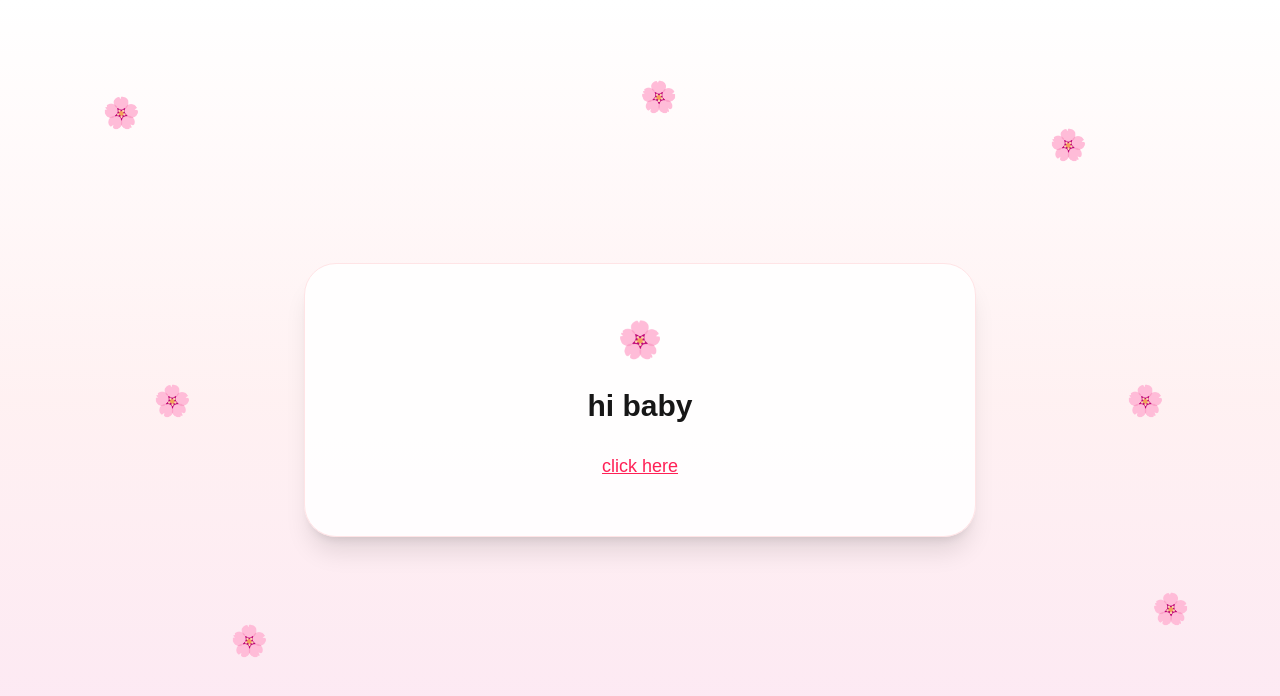
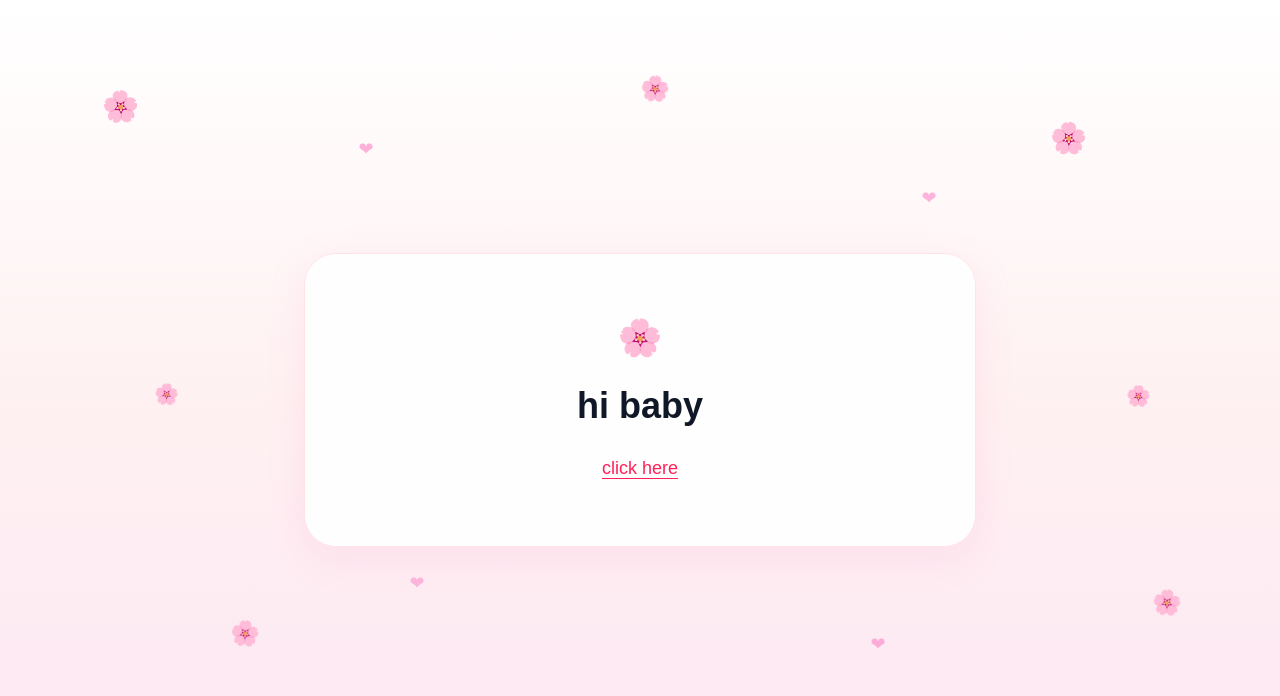
Before and after one commit to exlmao1234/date-site, a Next.js app: page / in a window 1280 px wide. Shown: the top 696 px of the page. Built offline with nearby package versions, Linux system fonts and the light colour scheme.

Commit message:
Update page.tsx

```diff
--- a/app/page.tsx
+++ b/app/page.tsx
@@ -5,26 +5,45 @@ import { motion } from "framer-motion";
 
 function FloatingDecor() {
   const flowers = [
-    { left: "8%", top: "12%" },
-    { left: "18%", top: "78%" },
-    { left: "82%", top: "16%" },
-    { left: "90%", top: "74%" },
-    { left: "50%", top: "10%" },
-    { left: "12%", top: "48%" },
-    { left: "88%", top: "48%" },
+    { left: "8%", top: "12%", size: "text-3xl", delay: 0 },
+    { left: "18%", top: "78%", size: "text-2xl", delay: 0.8 },
+    { left: "82%", top: "16%", size: "text-3xl", delay: 0.4 },
+    { left: "90%", top: "74%", size: "text-2xl", delay: 1.1 },
+    { left: "50%", top: "10%", size: "text-2xl", delay: 0.6 },
+    { left: "12%", top: "48%", size: "text-xl", delay: 1.4 },
+    { left: "88%", top: "48%", size: "text-xl", delay: 1.7 },
+  ];
+
+  const hearts = [
+    { left: "28%", top: "18%", delay: 0.2 },
+    { left: "72%", top: "24%", delay: 0.9 },
+    { left: "32%", top: "72%", delay: 1.2 },
+    { left: "68%", top: "80%", delay: 0.5 },
   ];
 
   return (
     <div className="absolute inset-0 pointer-events-none overflow-hidden">
       {flowers.map((item, i) => (
         <motion.div
-          key={i}
-          className="absolute text-3xl"
+          key={`flower-${i}`}
+          className={`absolute ${item.size}`}
           style={{ left: item.left, top: item.top }}
-          animate={{ y: [0, -10, 0] }}
-          transition={{ duration: 4, repeat: Infinity }}
+          animate={{ y: [0, -8, 0], rotate: [0, 4, -4, 0] }}
+          transition={{ duration: 4, repeat: Infinity, delay: item.delay }}
         >
           🌸
+        </motion.div>
+      ))}
+
+      {hearts.map((item, i) => (
+        <motion.div
+          key={`heart-${i}`}
+          className="absolute text-pink-300 text-lg"
+          style={{ left: item.left, top: item.top }}
+          animate={{ y: [0, -10, 0], opacity: [0.45, 0.9, 0.45] }}
+          transition={{ duration: 3.6, repeat: Infinity, delay: item.delay }}
+        >
+          ❤
         </motion.div>
       ))}
     </div>
@@ -32,20 +51,24 @@ function FloatingDecor() {
 }
 
 function ConfettiBurst() {
-  const pieces = Array.from({ length: 20 });
+  const pieces = Array.from({ length: 20 }, (_, i) => ({
+    left: 8 + i * 4.2,
+    delay: i * 0.04,
+    emoji: i % 3 === 0 ? "❤" : i % 3 === 1 ? "✿" : "✨",
+  }));
 
   return (
     <div className="absolute inset-0 pointer-events-none overflow-hidden">
-      {pieces.map((_, i) => (
+      {pieces.map((piece, i) => (
         <motion.div
           key={i}
-          className="absolute text-2xl"
-          style={{ left: `${Math.random() * 100}%`, top: "0%" }}
-          initial={{ y: -20, opacity: 0 }}
-          animate={{ y: 300, opacity: [0, 1, 0] }}
-          transition={{ duration: 2, delay: i * 0.05 }}
+          className="absolute text-xl md:text-2xl"
+          style={{ left: `${piece.left}%`, top: "8%" }}
+          initial={{ y: -20, opacity: 0, rotate: 0 }}
+          animate={{ y: [0, 180, 320], opacity: [0, 1, 1, 0], rotate: [0, 30, -30, 0] }}
+          transition={{ duration: 2.8, delay: piece.delay, ease: "easeOut" }}
         >
-          💗
+          {piece.emoji}
         </motion.div>
       ))}
     </div>
@@ -54,41 +77,72 @@ function ConfettiBurst() {
 
 export default function CuteDateInviteWebsite() {
   const [loading, setLoading] = React.useState(true);
+  const [progress, setProgress] = React.useState(0);
   const [step, setStep] = React.useState(0);
   const [noClicks, setNoClicks] = React.useState(0);
   const [accepted, setAccepted] = React.useState(false);
   const [noPosition, setNoPosition] = React.useState({ x: 0, y: 0 });
 
   React.useEffect(() => {
-    const timer = setTimeout(() => {
-      setLoading(false);
-    }, 2000);
+    const duration = 3200;
+    const intervalTime = 45;
+    const increment = 100 / (duration / intervalTime);
 
-    return () => clearTimeout(timer);
+    const interval = setInterval(() => {
+      setProgress((prev) => {
+        const next = prev + increment;
+        if (next >= 100) {
+          clearInterval(interval);
+          setTimeout(() => setLoading(false), 150);
+          return 100;
+        }
+        return next;
+      });
+    }, intervalTime);
+
+    return () => clearInterval(interval);
   }, []);
 
   const nextStep = () => setStep((s) => s + 1);
 
   const handleNo = () => {
-    setNoClicks((n) => n + 1);
+    setNoClicks((n) => Math.min(n + 1, 6));
 
     setNoPosition({
-      x: Math.random() * 200 - 100,
-      y: Math.random() * 200 - 100,
+      x: Math.random() * 180 - 90,
+      y: Math.random() * 120 - 60,
     });
   };
 
-  const yesScale = 1 + noClicks * 0.1;
-  const noScale = Math.max(1 - noClicks * 0.15, 0.4);
+  const yesScale = 1 + noClicks * 0.08;
+  const noScale = Math.max(1 - noClicks * 0.12, 0.45);
 
   if (loading) {
     return (
-      <div className="min-h-screen flex items-center justify-center bg-pink-50">
-        <div className="text-center">
-          <div className="text-4xl mb-4">💗</div>
-          <p className="text-xl font-semibold text-pink-600">
-            for Mamiringui only...
-          </p>
+      <div className="min-h-screen bg-gradient-to-b from-white via-rose-50 to-pink-100 flex items-center justify-center px-6">
+        <div className="w-full max-w-md text-center">
+          <motion.div
+            initial={{ opacity: 0, y: 8 }}
+            animate={{ opacity: 1, y: 0 }}
+            className="rounded-[2rem] border border-rose-100 bg-white/90 backdrop-blur-sm shadow-[0_10px_40px_rgba(244,114,182,0.12)] px-8 py-10"
+          >
+            <div className="text-5xl mb-4">💗</div>
+            <p className="text-2xl font-semibold text-rose-500">for Mamiringui only...</p>
+            <p className="text-sm text-rose-300 mt-2">opening something cute</p>
+
+            <div className="mt-6 w-full h-3 bg-rose-100 rounded-full overflow-hidden">
+              <motion.div
+                className="h-full rounded-full bg-gradient-to-r from-rose-300 via-pink-400 to-rose-500"
+                initial={{ width: 0 }}
+                animate={{ width: `${progress}%` }}
+                transition={{ ease: "easeOut", duration: 0.2 }}
+              />
+            </div>
+
+            <p className="mt-3 text-sm font-medium text-rose-400">
+              {Math.min(100, Math.round(progress))}%
+            </p>
+          </motion.div>
         </div>
       </div>
     );
@@ -98,56 +152,70 @@ export default function CuteDateInviteWebsite() {
     <div className="min-h-screen bg-gradient-to-b from-white via-rose-50 to-pink-100 flex items-center justify-center px-6 py-10 relative overflow-hidden">
       <FloatingDecor />
 
-      <div className="relative w-full max-w-2xl">
-        <div className="rounded-[2rem] border border-rose-100 bg-white/90 shadow-xl px-8 py-14 text-center">
-
+      <motion.div
+        initial={{ opacity: 0, y: 12 }}
+        animate={{ opacity: 1, y: 0 }}
+        transition={{ duration: 0.45 }}
+        className="relative w-full max-w-2xl"
+      >
+        <div className="rounded-[2rem] border border-rose-100 bg-white/90 backdrop-blur-sm shadow-[0_10px_40px_rgba(244,114,182,0.12)] px-8 py-14 md:px-14 md:py-16 text-center">
           {!accepted ? (
             <>
               {step === 0 && (
-                <div className="space-y-7">
+                <motion.div
+                  key="step-0"
+                  initial={{ opacity: 0, y: 10 }}
+                  animate={{ opacity: 1, y: 0 }}
+                  className="space-y-7"
+                >
                   <div className="text-4xl">🌸</div>
-                  <h1 className="text-3xl font-semibold">hi baby</h1>
-
+                  <h1 className="text-3xl md:text-4xl font-semibold text-gray-900">hi baby</h1>
                   <button
                     onClick={nextStep}
-                    className="text-lg underline text-rose-500"
+                    className="text-base md:text-lg underline underline-offset-4 text-rose-500 hover:text-rose-600 transition-colors"
                   >
                     click here
                   </button>
-                </div>
+                </motion.div>
               )}
 
               {step === 1 && (
-                <div className="space-y-7">
+                <motion.div
+                  key="step-1"
+                  initial={{ opacity: 0, y: 10 }}
+                  animate={{ opacity: 1, y: 0 }}
+                  className="space-y-7"
+                >
                   <div className="text-4xl">💌</div>
-
-                  <h1 className="text-3xl font-semibold">
+                  <h1 className="text-3xl md:text-4xl font-semibold text-gray-900">
                     i wanna ask you something
                   </h1>
-
                   <button
                     onClick={nextStep}
-                    className="text-lg underline text-rose-500"
+                    className="text-base md:text-lg underline underline-offset-4 text-rose-500 hover:text-rose-600 transition-colors"
                   >
                     click here
                   </button>
-                </div>
+                </motion.div>
               )}
 
               {step >= 2 && (
-                <div className="space-y-8">
+                <motion.div
+                  key="step-2"
+                  initial={{ opacity: 0, y: 10 }}
+                  animate={{ opacity: 1, y: 0 }}
+                  className="space-y-8"
+                >
                   <div className="text-4xl">♡</div>
-
-                  <h1 className="text-3xl font-semibold">
+                  <h1 className="text-3xl md:text-4xl font-semibold text-gray-900 leading-tight">
                     would you like to go on a date with me?
                   </h1>
 
-                  <div className="flex justify-center gap-6 pt-2">
-
+                  <div className="relative flex items-center justify-center gap-4 pt-2 flex-wrap min-h-[110px]">
                     <motion.button
                       onClick={() => setAccepted(true)}
+                      className="border border-rose-200 bg-rose-400 text-white px-7 py-3 rounded-full shadow-sm transition-all duration-200 hover:bg-rose-500"
                       style={{ scale: yesScale }}
-                      className="bg-rose-400 text-white px-7 py-3 rounded-full"
                     >
                       yes
                     </motion.button>
@@ -159,45 +227,43 @@ export default function CuteDateInviteWebsite() {
                         y: noPosition.y,
                         scale: noScale,
                       }}
-                      transition={{ type: "spring", stiffness: 300 }}
-                      className="bg-white border px-7 py-3 rounded-full"
+                      transition={{ type: "spring", stiffness: 260, damping: 14 }}
+                      className="border border-gray-200 bg-white text-gray-700 px-7 py-3 rounded-full transition-all duration-200"
                     >
                       no
                     </motion.button>
-
                   </div>
-                </div>
+                </motion.div>
               )}
             </>
           ) : (
-            <div className="space-y-6 relative">
-
+            <motion.div
+              key="accepted"
+              initial={{ opacity: 0, scale: 0.96 }}
+              animate={{ opacity: 1, scale: 1 }}
+              className="space-y-6 relative"
+            >
               <ConfettiBurst />
-
               <div className="text-5xl">🌷💗✨</div>
-
-              <h1 className="text-3xl font-semibold">
-                i want you to go out with me friday 5pm
+              <h1 className="text-3xl md:text-4xl font-semibold text-gray-900 leading-tight">
+                i want you to go out with me friday 7pm
                 <br />
                 you and me and some sushi yuju
               </h1>
 
-              <p className="text-rose-500 text-lg">
-                see you friday pretty girl ♡
-              </p>
-
-              <div className="flex justify-start mt-6">
-                <div className="bg-white border border-rose-200 px-4 py-3 rounded-xl shadow text-left">
-                  <p className="text-lg font-semibold">💗 de: Papiringui</p>
-                  <p className="text-lg font-semibold">💗 para: Mamiringui</p>
+              <div className="mt-4 flex justify-start">
+                <div className="text-left text-rose-500">
+                  <p className="text-lg md:text-xl font-medium">see you friday pretty girl ♡</p>
+                  <div className="mt-4 inline-block rounded-2xl border border-rose-200 bg-white/70 px-4 py-3 shadow-sm">
+                    <p className="text-base md:text-lg font-semibold">💗 de: Papiringui</p>
+                    <p className="text-base md:text-lg font-semibold mt-1">💗 para: Mamiringui</p>
+                  </div>
                 </div>
               </div>
-
-            </div>
+            </motion.div>
           )}
-
         </div>
-      </div>
+      </motion.div>
     </div>
   );
 }
```
